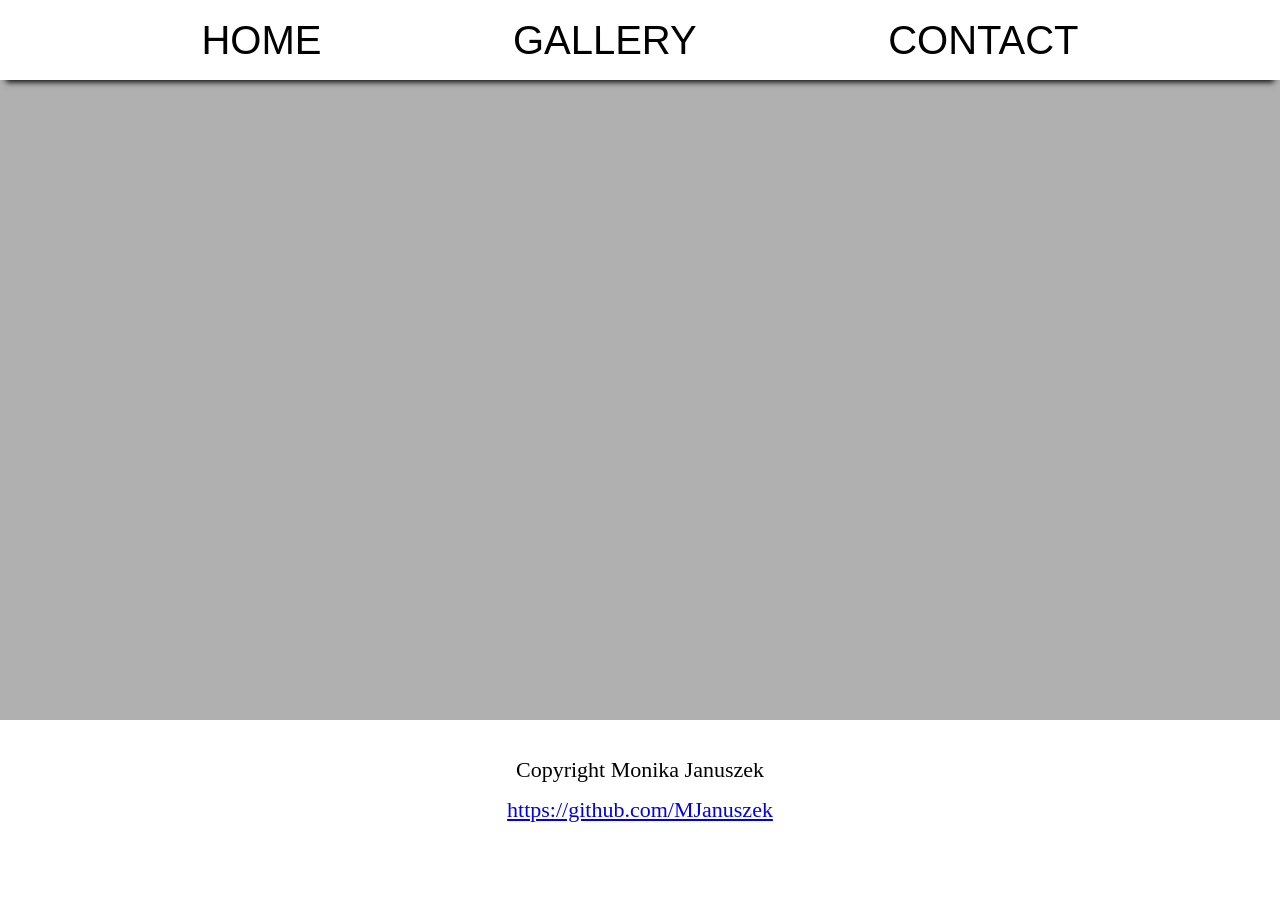
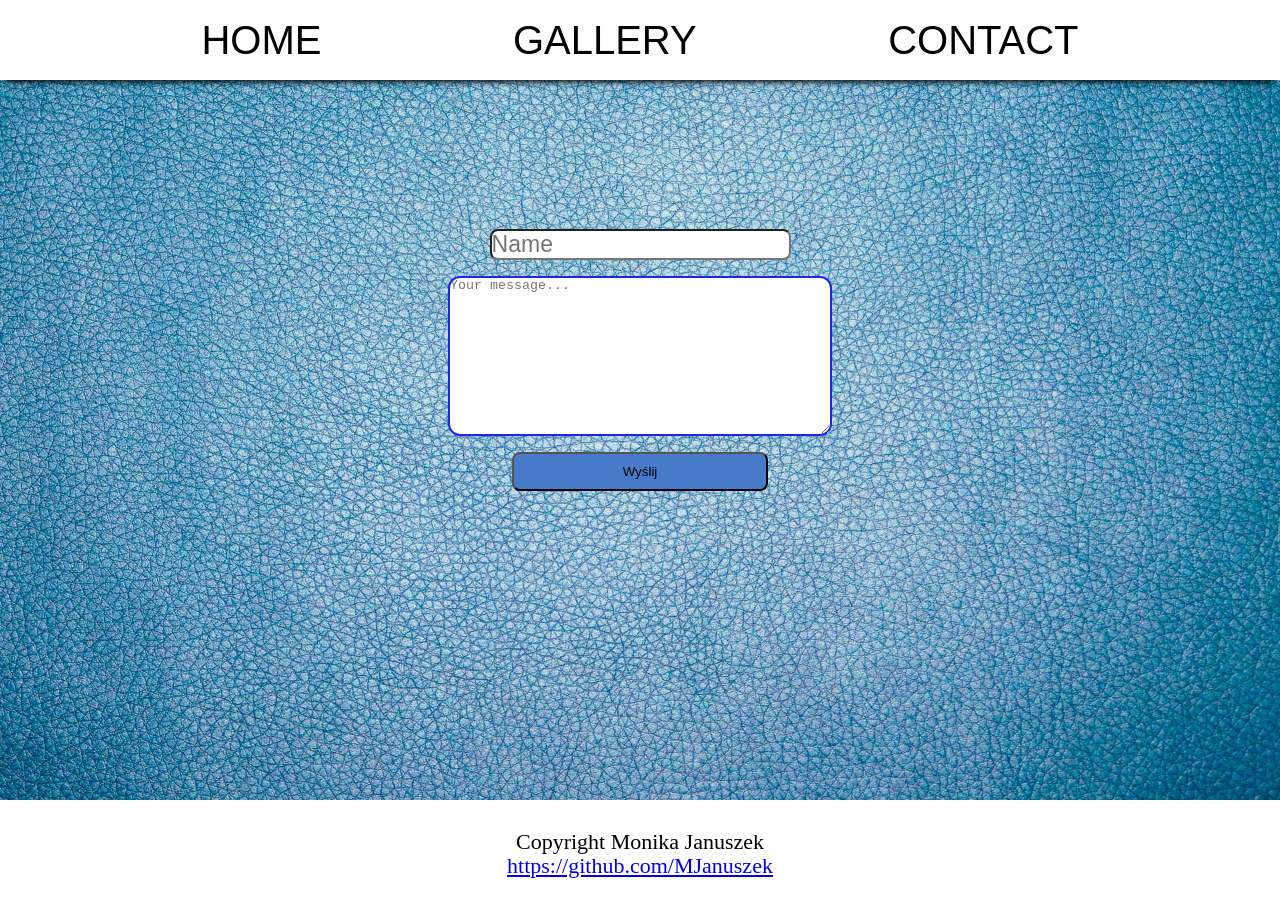
Before and after one commit to MJanuszek/about-japan-site, a React (Vite) app: page /contact in a window 1280 px wide. Before the commit the page ends 859 px from the top, so only its background shows below. Built offline with nearby package versions, Linux system fonts and the light colour scheme; a web font is replaced by a local one.

Commit message:
working on contact form

```diff
--- a/components/Contact.jsx
+++ b/components/Contact.jsx
@@ -1,13 +1,43 @@
-import React from "react";
+import React, { useState } from "react";
 import "../styles/contact.scss";
 import Navigation from "./Navigation";
 import Footer from "./Footer";
+import emailjs from "emailjs-com";
 
 function Contact() {
+  const [message, setMessage] = useState("");
+  const [isSend, setIsSend] = useState(false);
+  const [error, setError] = useState("");
+
+  function handleSubmitMessage(e) {
+    e.preventDefault();
+    console.log("message", message);
+  }
+
   return (
     <>
       <Navigation />
-      <div className="contact-page"></div>
+      <div className="contact-page">
+        <form className="contact-form" onSubmit={handleSubmitMessage}>
+          <input
+            className="name-input"
+            type="text"
+            required
+            placeholder="Name"
+          />
+          <textarea
+            placeholder="Your message..."
+            className="textarea"
+            id="message"
+            value={message}
+            onChange={(e) => setMessage(e.target.value)}
+            required
+          ></textarea>
+          <button className="form-btn" type="submit">
+            Wyślij
+          </button>
+        </form>
+      </div>
       <Footer />
     </>
   );
--- a/styles/contact.scss
+++ b/styles/contact.scss
@@ -1,4 +1,36 @@
 .contact-page {
+  background-image: url("../assets/mockaroon-SGwvtNLmDeU-unsplash.jpg");
+  height: 100vh;
+  width: 100vw;
+  background-size: cover;
+  background-repeat: no-repeat;
+}
+
+.contact-form {
+  display: flex;
+  justify-content: center;
+  align-items: center;
+  flex-direction: column;
   height: 90vh;
-  background-color: #b0b0b0;
+  font-size: 1.2em;
 }
+.name-input {
+  font-size: 1.2em;
+  border-radius: 8px;
+}
+
+.textarea {
+  height: 20vh;
+  width: 30vw;
+  margin-top: 2vh;
+  border: 2px solid rgb(31, 38, 234);
+  border-radius: 12px;
+}
+.form-btn {
+  width: 20vw;
+  font-style: 1.2em;
+  padding: 10px;
+  background-color: #487aca;
+  border-radius: 8px;
+  margin-top: 2vh;
+}
--- a/styles/footer.scss
+++ b/styles/footer.scss
@@ -4,6 +4,6 @@
   align-content: center;
   align-items: center;
   font-size: 22px;
-  line-height: 1.8em;
+  line-height: 1.1em;
   padding: 30px;
 }
```
Also changed, not shown: assets/mockaroon-SGwvtNLmDeU-unsplash.jpg (added).
